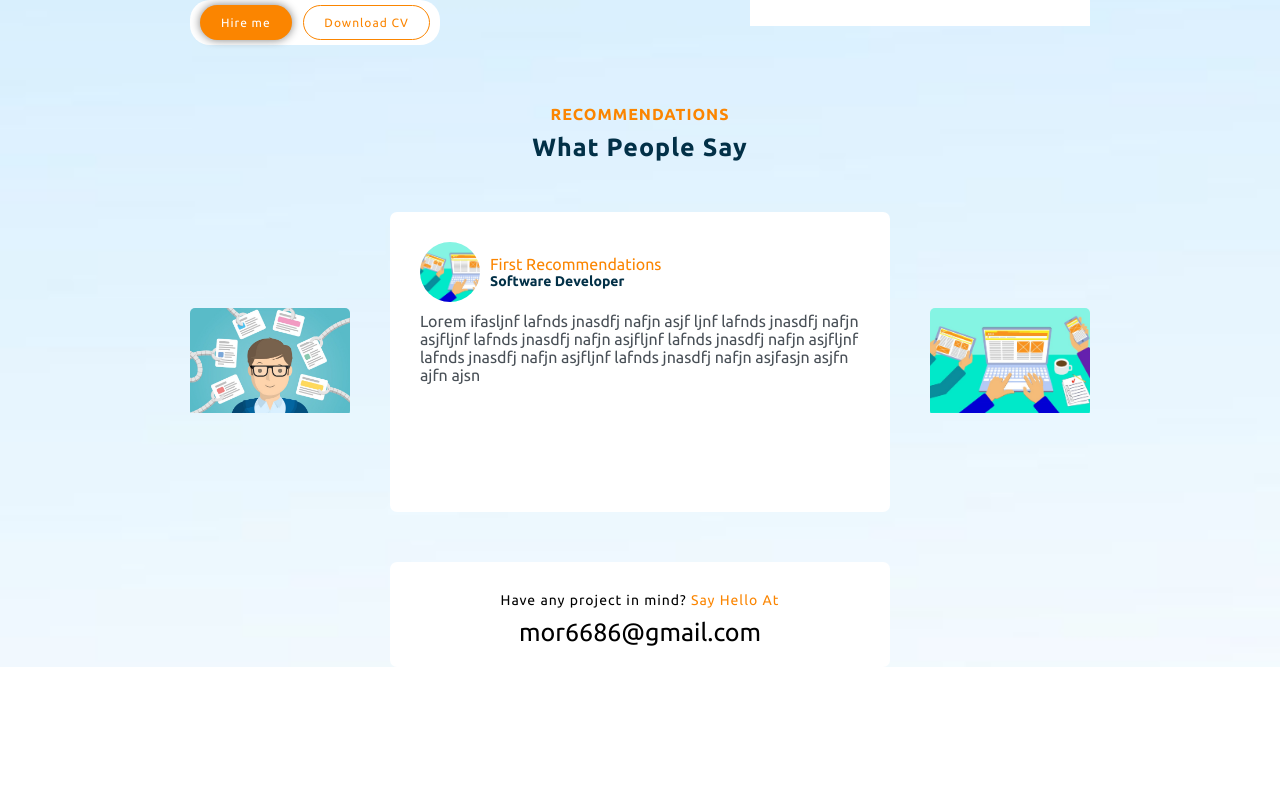
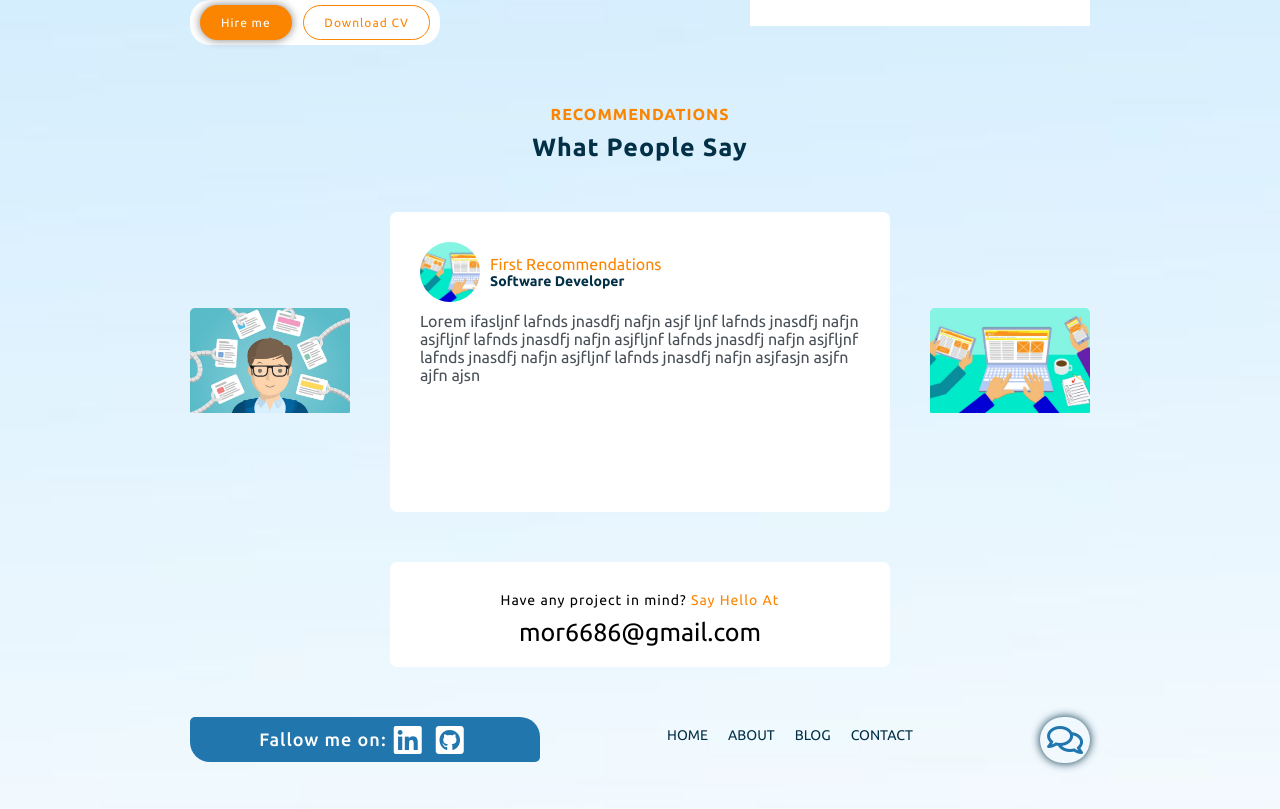
Before and after one commit to morMBen/mmb, a React (Create React App) app: page / in a window 1280 px wide. Shown: the part 2453-3262 px from the top of the page. Before the commit the page ends 3120 px from the top, so only its background shows below. Built offline with nearby package versions, Linux system fonts and the light colour scheme.

Commit message:
footer container

```diff
--- a/src/App.js
+++ b/src/App.js
@@ -4,6 +4,7 @@ import Hero from './components/Hero'
 import MyProjects from './components/MyProjects';
 import Specializing from './components/Specializing';
 import Recommendations from './components/Recommendations'
+import Footer from './components/Footer';
 
 /**
  * @author {Mor Mordechai Ben}
@@ -19,6 +20,7 @@ const App = (props) => {
       <MyProjects />
       <Education />
       <Recommendations />
+      <Footer />
     </div>
   )
 }
--- /dev/null
+++ b/src/components/Footer/index.js
@@ -0,0 +1,29 @@
+import React from 'react'
+import SocialNetwork from '../UI/SocialNetworks'
+import './style.css'
+
+const Footer = () => {
+    return (
+        <div className='container ' >
+            <div className='flex-row justify-sb' style={{ margin: '50px 0' }}>
+                <div>
+                    <SocialNetwork />
+                </div>
+
+                <div className='footer-menu'>
+                    <nav >
+                        <a href='31' >Home</a>
+                        <a href='31' >About</a>
+                        <a href='31' >Blog</a>
+                        <a href='31' >Contact</a>
+                    </nav>
+                </div>
+                <div className='converation-container'>
+                    <i class="far fa-comments fa-2x"></i>
+                </div>
+            </div>
+        </div>
+    )
+}
+
+export default Footer
--- /dev/null
+++ b/src/components/Footer/style.css
@@ -0,0 +1,16 @@
+.converation-container{
+box-shadow:0 0 10px 0 #023047;
+width: fit-content;
+height: fit-content;
+padding: 7px;
+border-radius: 50px;
+color: #2176ae;
+}
+
+.footer-menu a{
+display: inline-block;
+margin:  10px ;
+text-transform: uppercase;
+color:#023047;
+font-size:14px ;
+}
```
